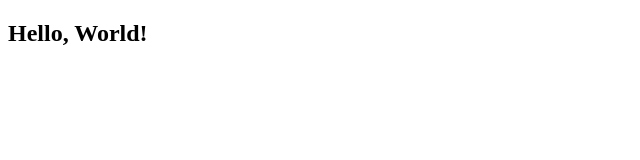
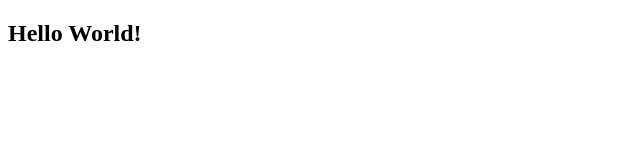
Before and after one commit to nicomarbida17/3C-repository, a plain HTML site: page index.html in a window 1280 px wide. Shown: the full height of the page, 0-640 px from the left. Drawn offline with Linux system fonts and the light colour scheme.

Commit message:
fix hello world

```diff
--- a/index.html
+++ b/index.html
@@ -6,7 +6,7 @@
     <title>Document</title>
 </head>
 <body>
-    <h2>Hello, World!</h2>
+    <h2>Hello World!</h2>
         <div class="cointainer"></div>
 </body>
 </html>
```
